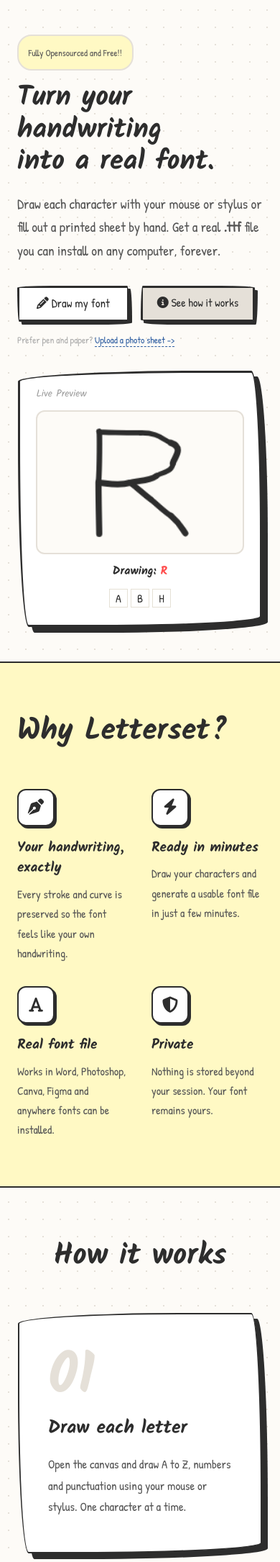
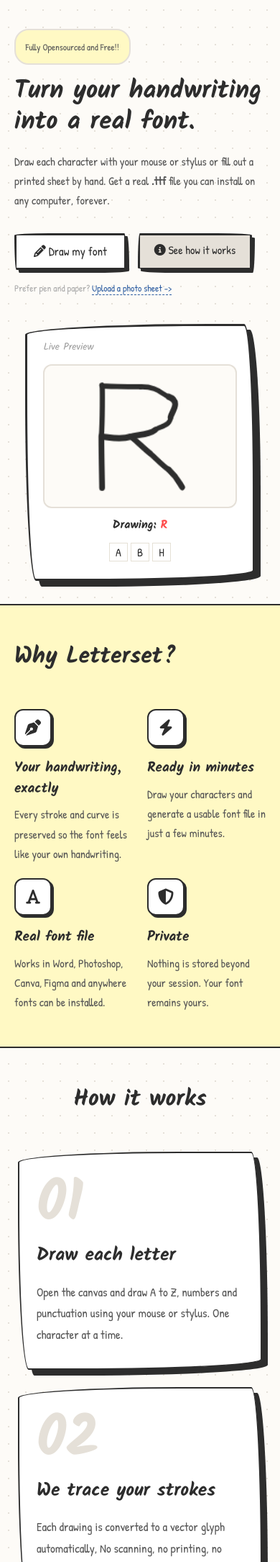
Before and after one commit to Rexaintreal/letterset, a Flask app: page / in a window 390 px wide. Shown: the part 70-2240 px from the top of the page at 72% size. Run offline with Flask 3, Linux system fonts and the light colour scheme; some libraries are stand-ins or nearby versions.

Commit message:
full mobile responsiveness and page fade ins etc

```diff
--- a/static/css/styles.css
+++ b/static/css/styles.css
@@ -1655,3 +1655,101 @@ body {
     transform: scale(1.02);
     box-shadow: 0 8px 24px rgba(45, 45, 45, 0.12);
 }
+
+.btn-primary, .btn-secondary {
+    transition: all 0.12s cubic-bezier(0.34, 1.56. 0.64, 1);
+}
+
+@keyframes pageFadeIn {
+    from {
+        opacity: 0;
+        transform: translateY(10px);
+    }
+    to {
+        opacity: 1;
+        transform: translateY(0);
+    }
+}
+
+main, .hero, .upload-card, .upload-main {
+    animation: pageFadeIn 0.4s ease both;
+}
+
+.glyph-tile {
+    transition: transform 0.15s cubic-bezier(0.34, 1.56, 0.64, 1);
+}
+
+.glyph-tile:hover {
+    transform: translateY(-4px) scale(1.05);
+}
+
+.step-card {
+    transition: transform 0.2s cubic-bezier(0.34, 1.56, 0.64, 1), box-shadow 0.2s ease;
+}
+
+@media (max-width: 700px) {
+    .hero {
+        padding: 2.5rem 1.25rem 2rem;
+        min-height: unset;
+    }
+
+    .hero-inner {
+        flex-direction: column;
+        gap: 2.5rem;
+    }
+
+    .hero-title {
+        font-size: 2.2rem;
+        line-height: 1.2;
+    }
+
+    .hero-sub {
+        font-size: 1rem;
+    }
+
+    .hero-demo {
+        width: 100%;
+        display: flex;
+        justify-content: center;
+    }
+
+    .demo-card {
+        width: 100%;
+        max-width: 320px;
+    }
+    .how-title {
+        font-size: 2rem;
+    }
+
+    .features-section, .how-section, .ways-section {
+        padding: 3rem 1.25rem;
+        min-height: unset;
+    }
+    .features-grid {
+        grid-template-columns: 1fr 1fr;
+        gap: 1.25rem;
+    }
+
+    .how-cards {
+        gap: 1.5rem;
+    }
+    .step-card {
+        width: 100%;
+        max-width: 340px;
+        padding: 2rem 1.5rem;
+    }
+
+    .ways-cards {
+        flex-direction: column;
+    }
+    .way-card {
+        min-width: unset;
+        width: 100%;
+    }
+
+    .footer-inner {
+        flex-direction: column;
+        align-items: flex-start;
+        gap: 0.75rem;
+    }
+}
```
